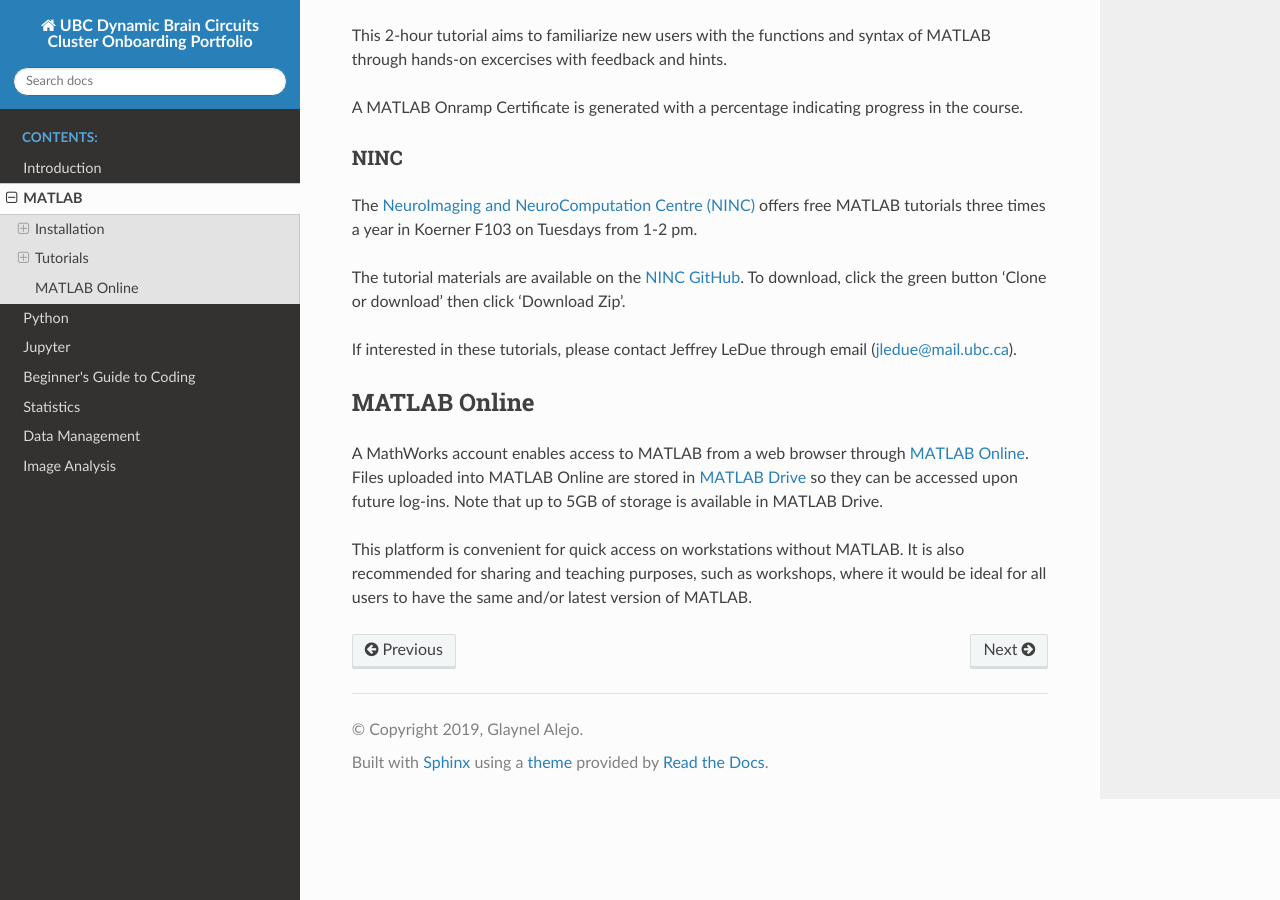
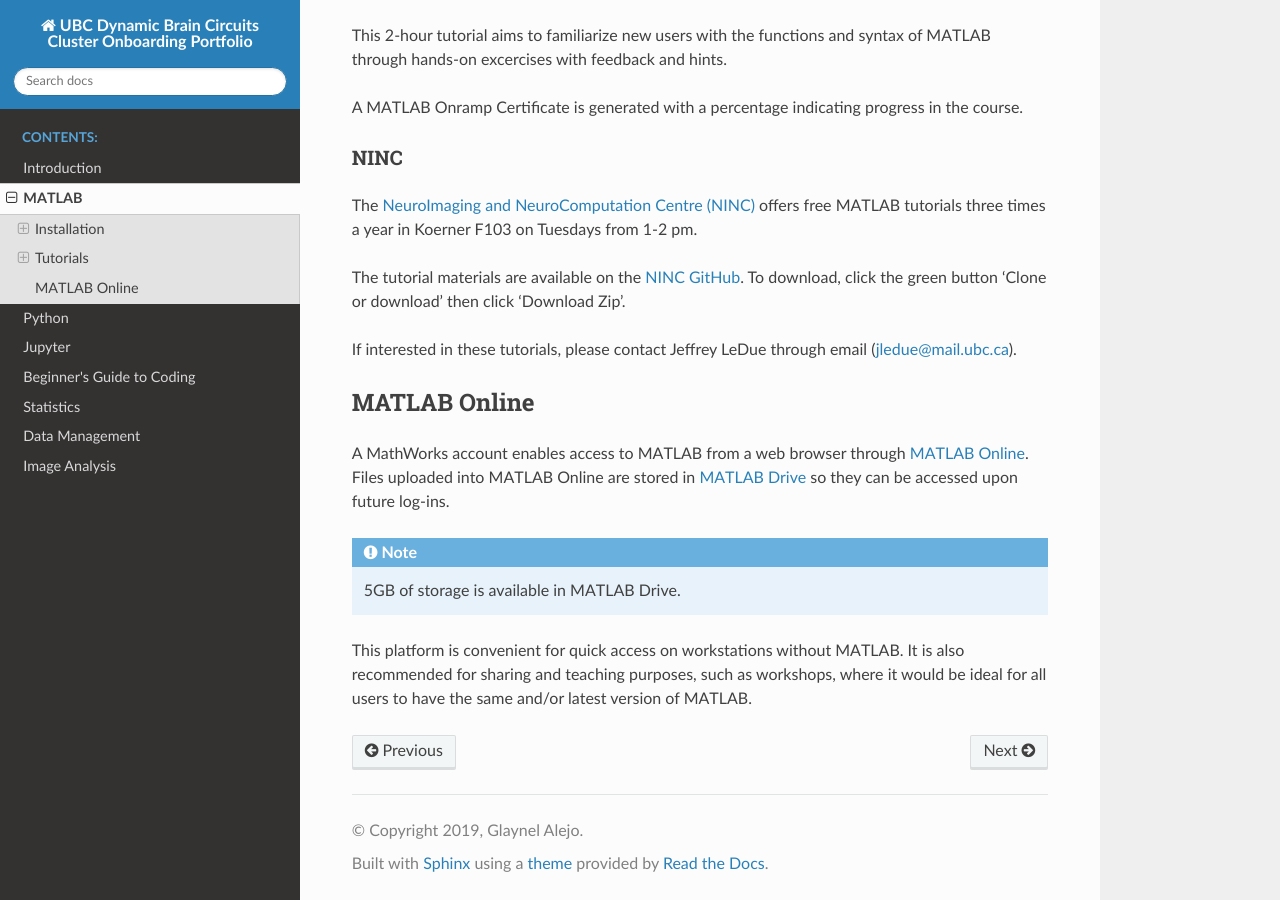
Before and after one commit to ubcbraincircuits/onboarding, a Sphinx documentation site: the page built from source/matlab.rst, in a window 1280 px wide and 900 px high, scrolled down 1106 px. Built offline with Sphinx 7.4.7 and the Read the Docs theme 2.0.0, drawn with Linux system fonts in a browser that asks for light colours; pages that are not in the unit, such as notebooks, are missing from menus.

Commit message:
Add note in MATLAB Online

```diff
--- a/source/matlab.rst
+++ b/source/matlab.rst
@@ -76,8 +76,10 @@
 
 A MathWorks account enables access to MATLAB from a web browser through `MATLAB Online <https://www.mathworks.com/products/matlab-online.html>`_.
 Files uploaded into MATLAB Online are stored in `MATLAB Drive <https://www.mathworks.com/products/matlab-drive.html>`_ so they can be
-accessed upon future log-ins. Note that up to 5GB of storage is
-available in MATLAB Drive.
+accessed upon future log-ins.
+
+.. note::
+	5GB of storage is available in MATLAB Drive.
 
 This platform is convenient for quick access on workstations without MATLAB.
 It is also recommended for sharing and teaching purposes, such as workshops,
```
